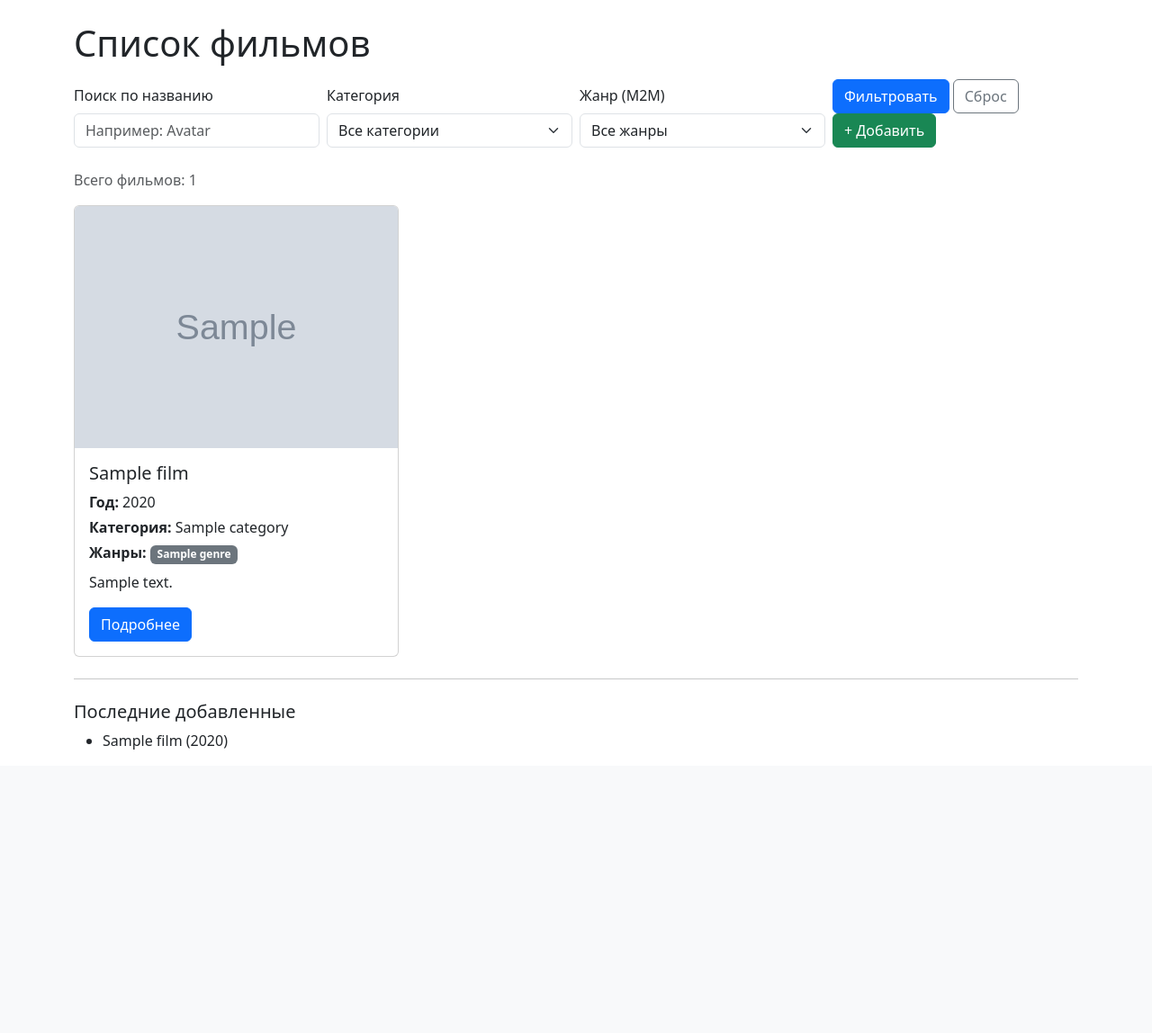
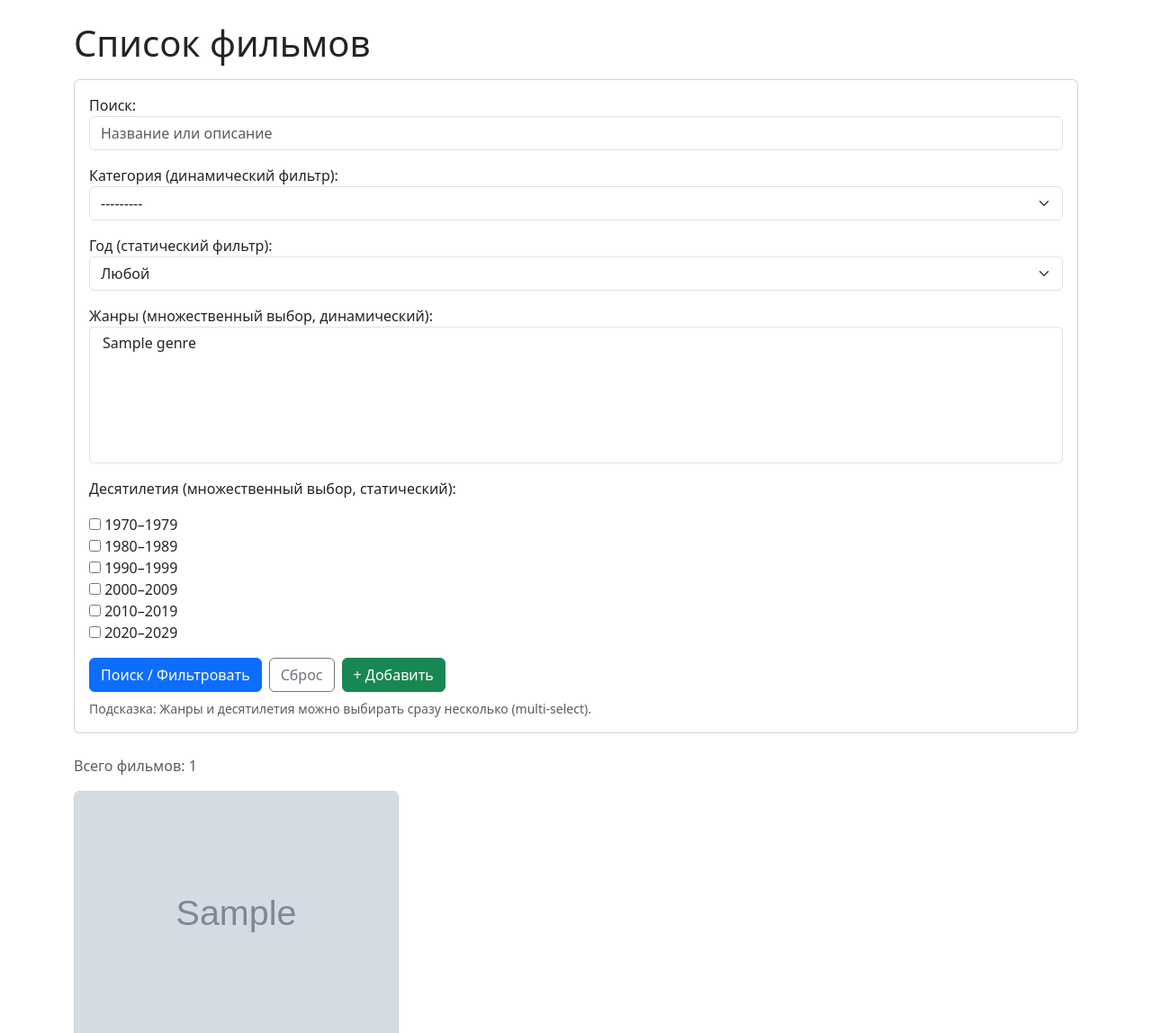
Before and after one commit to Z-Nikita/61-2, a Django app: page /movies/ in a window 1280 px wide. Shown: the part 56-1204 px from the top of the page at 90% size. Before the commit the page ends 889 px from the top, so only its background shows below. Run offline with Django 5.2, Linux system fonts and the light colour scheme; a user stored in the database is signed in; tables that the repository leaves empty hold one stand-in row (values such as "Sample post"); grey boxes marked "Sample" are stand-in pictures.

Commit message:
Finished hw5

```diff
--- a/movies/forms.py
+++ b/movies/forms.py
@@ -49,3 +49,68 @@ class CreateFilmForm(forms.Form):
         if year is not None and (year < 1900 or year > 2026):
             raise forms.ValidationError("Введите корректный год")
         return data
+
+
+class SearchFilmForm(forms.Form):
+    """Форма для поисковика и фильтров (GET query params).
+
+    Реализует:
+    - Поисковик (динамический)
+    - Выборочная фильтрация: динамическая (категория) + статическая (по году)
+    - Множественная фильтрация: динамическая (жанры M2M) + статическая (десятилетия)
+    """
+
+    YEAR_CHOICES = [
+        ("", "Любой"),
+        ("1", "После 2015"),
+        ("2", "До 2015"),
+        ("3", "2000–2010"),
+    ]
+
+    DECADE_CHOICES = [
+        ("1970s", "1970–1979"),
+        ("1980s", "1980–1989"),
+        ("1990s", "1990–1999"),
+        ("2000s", "2000–2009"),
+        ("2010s", "2010–2019"),
+        ("2020s", "2020–2029"),
+    ]
+
+    search = forms.CharField(
+        required=False,
+        label="Поиск",
+        widget=forms.TextInput(
+            attrs={
+                "class": "form-control",
+                "placeholder": "Название или описание",
+            }
+        ),
+    )
+
+    category_id = forms.ModelChoiceField(
+        queryset=Category.objects.all(),
+        required=False,
+        label="Категория (динамический фильтр)",
+        widget=forms.Select(attrs={"class": "form-select"}),
+    )
+
+    year_choice = forms.ChoiceField(
+        choices=YEAR_CHOICES,
+        required=False,
+        label="Год (статический фильтр)",
+        widget=forms.Select(attrs={"class": "form-select"}),
+    )
+
+    genres = forms.ModelMultipleChoiceField(
+        queryset=Genre.objects.all(),
+        required=False,
+        label="Жанры (множественный выбор, динамический)",
+        widget=forms.SelectMultiple(attrs={"class": "form-select", "size": 6}),
+    )
+
+    decade = forms.MultipleChoiceField(
+        choices=DECADE_CHOICES,
+        required=False,
+        label="Десятилетия (множественный выбор, статический)",
+        widget=forms.CheckboxSelectMultiple,
+    )
--- a/movies/views.py
+++ b/movies/views.py
@@ -1,63 +1,90 @@
-from django.db.models import Count
 from django.contrib.auth.decorators import login_required
+from django.db.models import Count, Q
 from django.shortcuts import get_object_or_404, redirect, render
 
-from .forms import CreateFilmForm
-from .models import Category, Film, Genre
+from .forms import CreateFilmForm, SearchFilmForm
+from .models import Category, Film
 
 
 def home(request):
-    # ORM: annotate
-    categories = (
-        Category.objects.annotate(film_count=Count("films"))
-        .order_by("name")
-    )
+    """Home page: categories with film counters."""
 
-    return render(
-        request,
-        "movies/home.html",
-        context={"categories": categories},
-    )
+    categories = Category.objects.annotate(film_count=Count("films")).order_by("name")
+    return render(request, "movies/home.html", context={"categories": categories})
 
 
 @login_required(login_url="/login/")
 def film_list(request):
-    # ORM: select_related + prefetch_related + order_by + filter
-    films_qs = (
-        Film.objects.select_related("category")
-        .prefetch_related("genre")
-        .order_by("title")
-    )
+    """Films list with search + filters.
 
-    # query params (поддержим оба варианта: category и category_id)
-    category_id_raw = request.GET.get("category") or request.GET.get("category_id")
-    genre_id_raw = request.GET.get("genre") or request.GET.get("genre_id")
-    q = (request.GET.get("q") or "").strip()
+    Required by assignment:
+    - Search (поисковик)
+    - Single-select filtering: dynamic (category) + static (year_choice)
+    - Multi-select filtering: dynamic (genres M2M) + static (decades)
+    """
 
-    selected_category_id = None
-    selected_genre_id = None
+    films_qs = Film.objects.select_related("category").prefetch_related("genre").order_by("title")
 
-    if q:
-        films_qs = films_qs.filter(title__icontains=q)
+    # Backward compatibility with older query params from previous homework versions
+    params = request.GET.copy()
+    if params.get("q") and not params.get("search"):
+        params["search"] = params.get("q")
 
-    if category_id_raw:
-        try:
-            selected_category_id = int(category_id_raw)
-            films_qs = films_qs.filter(category_id=selected_category_id)
-        except ValueError:
-            selected_category_id = None
+    if params.get("category") and not params.get("category_id"):
+        params["category_id"] = params.get("category")
 
-    if genre_id_raw:
-        try:
-            selected_genre_id = int(genre_id_raw)
-            films_qs = films_qs.filter(genre__id=selected_genre_id).distinct()
-        except ValueError:
-            selected_genre_id = None
+    # single genre -> multi genres
+    if params.get("genre") and not params.getlist("genres"):
+        params.setlist("genres", [params.get("genre")])
 
-    categories = Category.objects.order_by("name")
-    genres = Genre.objects.order_by("name")
+    if params.get("genre_id") and not params.getlist("genres"):
+        params.setlist("genres", [params.get("genre_id")])
 
-    # ORM: count + slicing
+    form = SearchFilmForm(params if params else None)
+
+    if form.is_valid():
+        search = (form.cleaned_data.get("search") or "").strip()
+        if search:
+            films_qs = films_qs.filter(Q(title__icontains=search) | Q(description__icontains=search))
+
+        category = form.cleaned_data.get("category_id")
+        if category:
+            films_qs = films_qs.filter(category=category)
+
+        # static single-choice filter
+        year_choice = form.cleaned_data.get("year_choice")
+        if year_choice:
+            if year_choice == "1":
+                films_qs = films_qs.filter(year__gte=2015)
+            elif year_choice == "2":
+                films_qs = films_qs.filter(year__lt=2015)
+            elif year_choice == "3":
+                films_qs = films_qs.filter(year__gte=2000, year__lte=2010)
+
+        # dynamic multi-choice filter (M2M)
+        genres = form.cleaned_data.get("genres")
+        if genres:
+            films_qs = films_qs.filter(genre__in=genres).distinct()
+
+        # static multi-choice filter (decades)
+        decades = form.cleaned_data.get("decade") or []
+        if decades:
+            decade_q = Q()
+            for d in decades:
+                if d == "1970s":
+                    decade_q |= Q(year__gte=1970, year__lte=1979)
+                elif d == "1980s":
+                    decade_q |= Q(year__gte=1980, year__lte=1989)
+                elif d == "1990s":
+                    decade_q |= Q(year__gte=1990, year__lte=1999)
+                elif d == "2000s":
+                    decade_q |= Q(year__gte=2000, year__lte=2009)
+                elif d == "2010s":
+                    decade_q |= Q(year__gte=2010, year__lte=2019)
+                elif d == "2020s":
+                    decade_q |= Q(year__gte=2020, year__lte=2029)
+            films_qs = films_qs.filter(decade_q)
+
     total_films = films_qs.count()
     latest_films = Film.objects.order_by("-id")[:5]
 
@@ -66,11 +93,7 @@ def film_list(request):
         "movies/film_list.html",
         context={
             "films": films_qs,
-            "categories": categories,
-            "genres": genres,
-            "selected_category_id": selected_category_id,
-            "selected_genre_id": selected_genre_id,
-            "q": q,
+            "forms": form,
             "total_films": total_films,
             "latest_films": latest_films,
         },
@@ -79,7 +102,6 @@ def film_list(request):
 
 @login_required(login_url="/login/")
 def film_detail(request, film_id: int):
-    # ORM: get / 404
     film = get_object_or_404(
         Film.objects.select_related("category").prefetch_related("genre"),
         id=film_id,
@@ -87,7 +109,6 @@ def film_detail(request, film_id: int):
 
     categories = Category.objects.order_by("name")
 
-    # ORM: показать похожие фильмы
     similar_films = []
     if film.category_id:
         similar_films = (
@@ -109,7 +130,7 @@ def film_detail(request, film_id: int):
 
 @login_required(login_url="/login/")
 def film_create(request):
-    """Создание фильма через внешний интерфейс (GET/POST + CSRF + Form Validation)."""
+    """Create film via external interface (GET/POST + CSRF + form validation)."""
 
     if request.method == "GET":
         form = CreateFilmForm()
--- a/templates/movies/film_list.html
+++ b/templates/movies/film_list.html
@@ -3,33 +3,17 @@
 {% block content %}
 <h1 class="mb-3">Список фильмов</h1>
 
-<form method="get" class="row g-2 mb-4 align-items-end">
-    <div class="col-12 col-md-4 col-lg-3">
-        <label class="form-label">Поиск по названию</label>
-        <input class="form-control" type="text" name="q" value="{{ q }}" placeholder="Например: Avatar">
-    </div>
-    <div class="col-12 col-md-4 col-lg-3">
-        <label class="form-label">Категория</label>
-        <select class="form-select" name="category">
-            <option value="">Все категории</option>
-            {% for c in categories %}
-                <option value="{{ c.id }}" {% if selected_category_id == c.id %}selected{% endif %}>{{ c.name }}</option>
-            {% endfor %}
-        </select>
-    </div>
-    <div class="col-12 col-md-4 col-lg-3">
-        <label class="form-label">Жанр (M2M)</label>
-        <select class="form-select" name="genre">
-            <option value="">Все жанры</option>
-            {% for g in genres %}
-                <option value="{{ g.id }}" {% if selected_genre_id == g.id %}selected{% endif %}>{{ g.name }}</option>
-            {% endfor %}
-        </select>
-    </div>
-    <div class="col-12 col-lg-3">
-        <button type="submit" class="btn btn-primary">Фильтровать</button>
-        <a href="/movies/" class="btn btn-outline-secondary">Сброс</a>
-        <a href="/movies/create/" class="btn btn-success">+ Добавить</a>
+<form method="GET" action="" class="mb-4">
+    <div class="card card-body">
+        {{ forms.as_p }}
+        <div class="d-flex flex-wrap gap-2">
+            <button type="submit" class="btn btn-primary">Поиск / Фильтровать</button>
+            <a href="/movies/" class="btn btn-outline-secondary">Сброс</a>
+            <a href="/movies/create/" class="btn btn-success">+ Добавить</a>
+        </div>
+        <small class="text-muted mt-2">
+            Подсказка: Жанры и десятилетия можно выбирать сразу несколько (multi-select).
+        </small>
     </div>
 </form>
 
```
